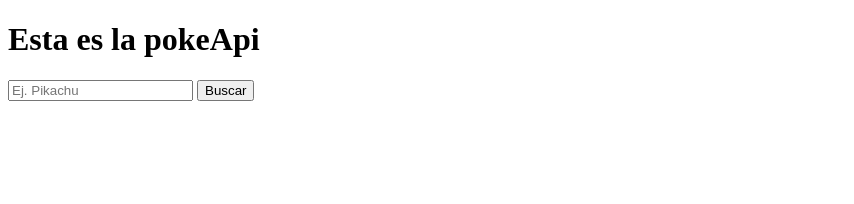
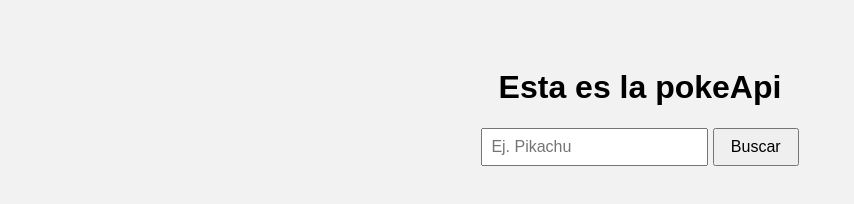
Before and after one commit to 3squizo/pokeapi, a plain HTML site: page index.html in a window 1280 px wide. Shown: the whole page, without its empty margins (0-854 px from the left). Drawn offline with Linux system fonts and the light colour scheme.

Commit message:
se configuro todo el archivo estilos

```diff
--- a/index.html
+++ b/index.html
@@ -3,6 +3,7 @@
 <head>
     <meta charset="UTF-8">
     <meta name="viewport" content="width=device-width, initial-scale=1.0">
+    <link rel="stylesheet" href="style.css">
     <title>pokeapi</title>
 </head>
 <body>
--- a/style.css
+++ b/style.css
@@ -0,0 +1,19 @@
+body{
+    font-family: Arial, Helvetica, sans-serif;
+    text-align: center;
+    background-color: #f2f2f2;
+    padding: 40px;
+
+}
+
+.buscador input{
+    padding: 8px;
+    font-size: 16px;
+
+}
+
+.buscador button {
+    padding: 8px 16px;
+    font-size: 16px;
+    cursor: pointer;
+}
```
